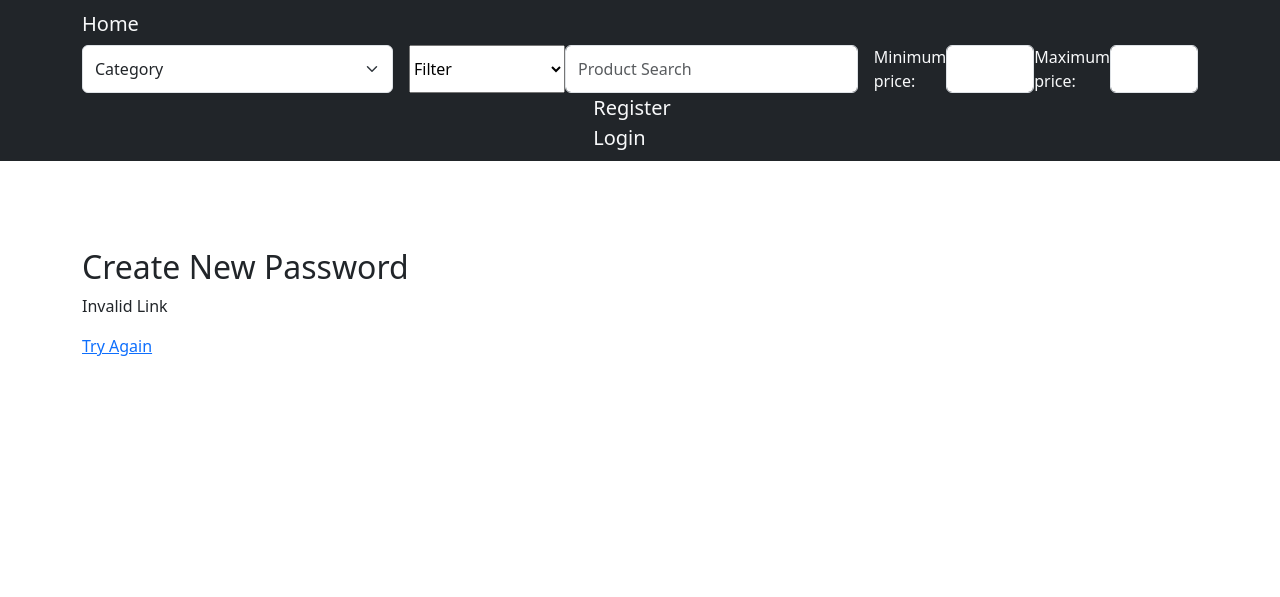
After one commit to Nazarbizarre/Django_Unit_Folder2, a Django app: page /reset/1/1/ in a window 1280 px wide. The commit adds this page. Shown: the top 597 px of the page. Run offline with Django 5.2, Linux system fonts and the light colour scheme.

Commit message:
password_reset

```diff
--- a/catalog/accounts/templates/login.html
+++ b/catalog/accounts/templates/login.html
@@ -12,6 +12,6 @@
         <input class="form-control mb-2" type="text" name="username" placeholder="Username">
         <input class="form-control mb-2" type="password" name="password" placeholder="Password">
         <input type="submit" class="btn btn-primary" value="Login">
-
     </form>
+    <a href="{% url 'accounts:password_reset' %}">Forgot Password</a>
 {% endblock %}
--- /dev/null
+++ b/catalog/accounts/templates/password_reset/complete.html
@@ -0,0 +1,6 @@
+{% extends 'base.html' %}
+
+{% block content %}
+    <h2 class="text-success">Password Changed Successfully!</h2>
+    <a href="{% url 'accounts:login' %}">Go To Login</a>
+{% endblock %}
--- /dev/null
+++ b/catalog/accounts/templates/password_reset/confirm.html
@@ -0,0 +1,16 @@
+{% extends 'base.html' %}
+
+{% block content %}
+    <h2>Create New Password</h2>
+    {% if validlink %}
+        <p>Enter your new password twice, then submit</p>
+        <form method="POST">
+            {% csrf_token %}
+            {{ form.as_p }}
+            <input class="btn btn-primary" type="submit" value="Submit">
+        </form>
+    {% else %}
+        <p>Invalid Link</p>
+        <a href="{% url 'accounts:password_reset' %}">Try Again</a>
+    {% endif %}
+{% endblock %}
--- a/catalog/accounts/urls.py
+++ b/catalog/accounts/urls.py
@@ -2,6 +2,7 @@ from django.urls import path, include
 from django.contrib.auth import views as auth_views
 from django.urls import reverse_lazy
 from django.contrib.auth.views import PasswordChangeView, PasswordChangeDoneView
+from django.contrib.auth import views as auth_views
 
 from .views import register, login_view, logout_user, profile, edit_profile_view, confirm_email
 
@@ -9,10 +10,15 @@ app_name = 'accounts'
 
 urlpatterns = [
     path("register/", register, name="register"),
+
     path("login/", login_view, name="login"),
+
     path("logout/", logout_user, name="logout_user"),
+
     path("profile/", profile, name="profile"),
+
     path("edit_profile/", edit_profile_view, name="edit_profile"),
+
     path("password_change/",
         PasswordChangeView.as_view(
             success_url=reverse_lazy("accounts:password_change_done"),
@@ -20,11 +26,32 @@ urlpatterns = [
         ),
         name="password_change",
     ),
+
     path("password_change_done",
         PasswordChangeDoneView.as_view(
             template_name="password_change_done.html"
         ),
         name="password_change_done",
     ),
+
     path("confirm_email/", confirm_email, name="confirm_email"),
+
+    path("password_reset/", auth_views.PasswordResetView.as_view(
+        template_name="password_reset/form.html",
+        email_template_name="password_reset/email.html",
+        success_url="done/"
+    ), name="password_reset"),
+
+    path("password_reset/done/", auth_views.PasswordResetDoneView.as_view(
+        template_name="password_reset/done.html"
+    ), name="password_reset_done"),
+
+    path("reset/<uidb64>/<token>/", auth_views.PasswordResetConfirmView.as_view(
+        template_name="password_reset/confirm.html",
+        success_url=reverse_lazy("accounts:password_reset_complete")
+    ), name="password_reset_confirm"),
+
+    path("reset/done/", auth_views.PasswordResetCompleteView.as_view(
+        template_name="password_reset/complete.html"
+    ), name="password_reset_complete")
     ]
```
Also changed, not shown: catalog/accounts/templates/password_reset/done.html (added, +7 -0 lines), catalog/accounts/templates/password_reset/email.html (added, +11 -0 lines), catalog/accounts/templates/password_reset/form.html (added, +11 -0 lines), catalog/accounts/views.py (+4 -5 lines).
